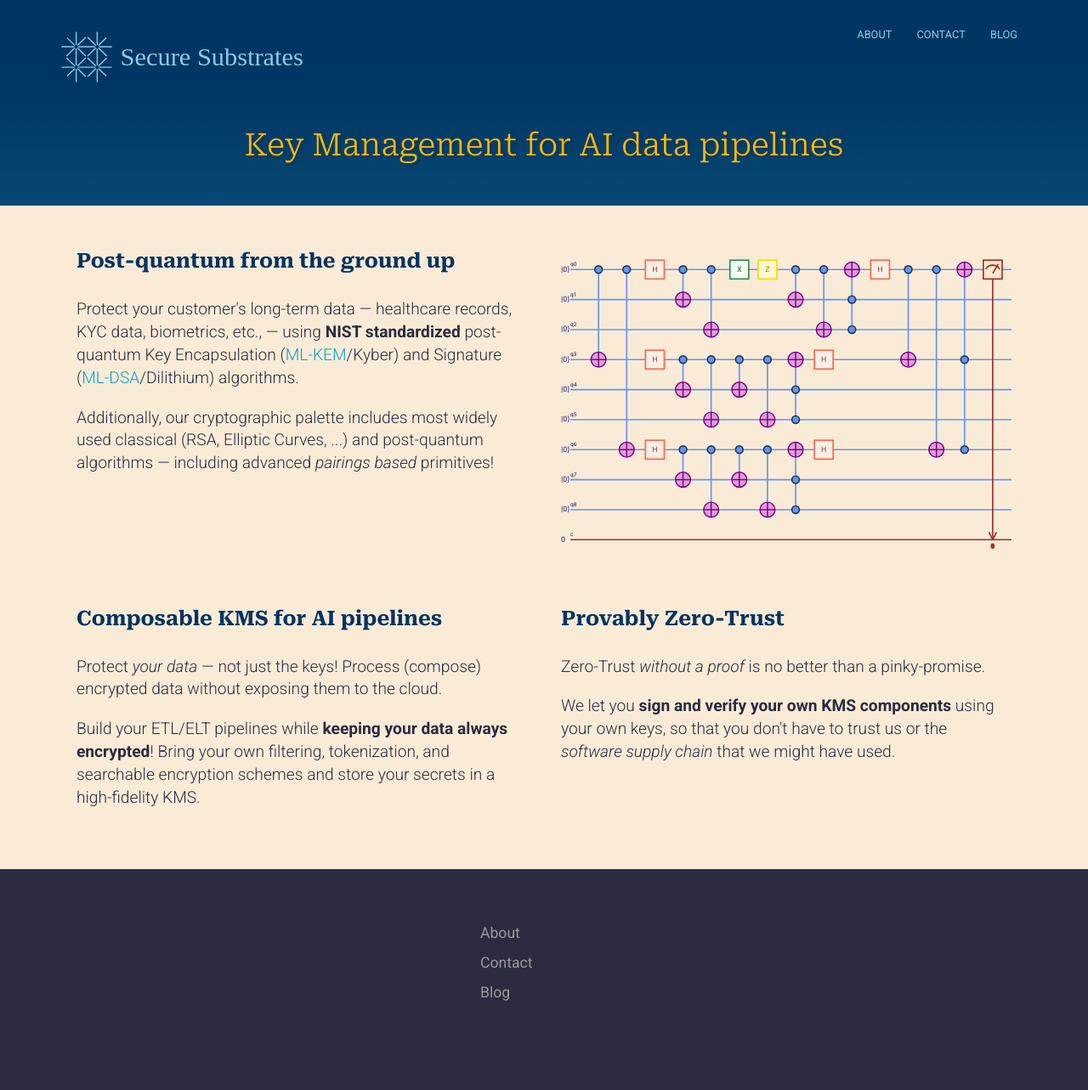
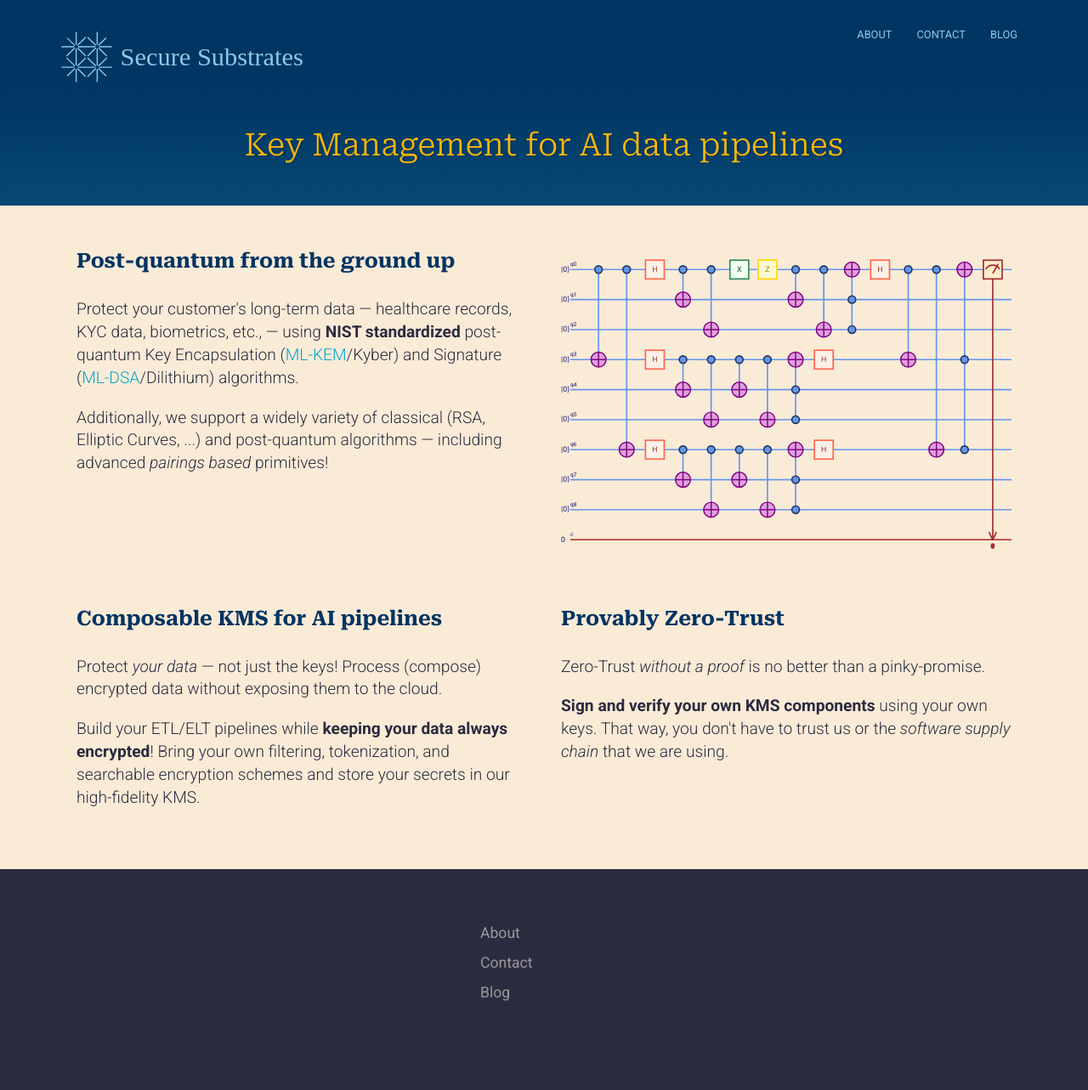
Before and after one commit to securesubstrates/securesubstrates.github.io, a Jekyll site: the page built from index.html, in a window 1280 px wide. Shown: the whole page at 85% size. Built offline with Jekyll 4.4.1, drawn with Linux system fonts in a browser that asks for light colours; some web fonts are replaced.

Commit message:
Update index.html
Make text more readable.

```diff
--- a/index.html
+++ b/index.html
@@ -30,7 +30,7 @@ description: PQC, Kyber, NIST ML-KEM, Dilithium, NIST ML-DSA, Encrypted Deep Lea
           >/Dilithium) algorithms.
         </p>
         <p>
-          Additionally, our cryptographic palette includes most widely used
+          Additionally, we support a widely variety of
           classical (RSA, Elliptic Curves, ...) and post-quantum algorithms
           &mdash; including advanced
           <em>pairings based</em> primitives!
@@ -50,11 +50,10 @@ description: PQC, Kyber, NIST ML-KEM, Dilithium, NIST ML-DSA, Encrypted Deep Lea
         </p>
 
         <p>
-          We let you
-          <strong>sign and verify your own KMS components</strong> using your
-          own keys, so that you don't have to trust us or the
-          <em>software supply chain</em>
-          that we might have used.
+
+          <strong>Sign and verify your own KMS components</strong> using your
+          own keys. That way, you don't have to trust us or the
+          <em>software supply chain</em> that we are using.
         </p>
       </div>
 
```
Also changed, not shown: other parts of index.html (+1 -1 lines).
